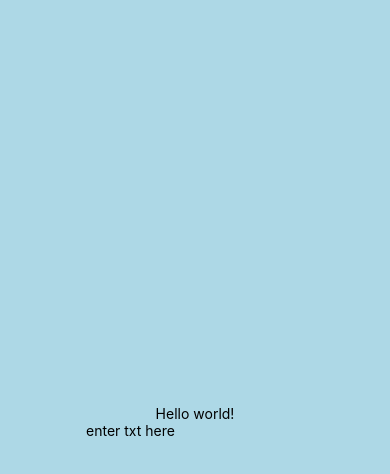
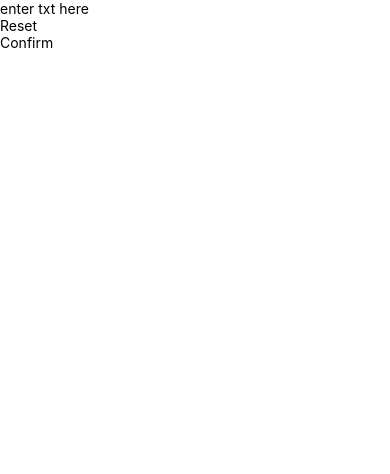
Before and after one commit to barksanto/Native-Numbers-Game, a React Native app: screen / in a window 390 px wide. Shown: the top 474 px of the page. Built offline with nearby package versions, Linux system fonts and the light colour scheme.

Commit message:
render 2 buttons - using {children} prop for text in them

```diff
--- a/App.js
+++ b/App.js
@@ -1,22 +1,8 @@
-import { StatusBar } from "expo-status-bar"
 import { StyleSheet, Text, View } from "react-native"
 import StartGameScreen from "./screens/StartGameScreen"
 
 export default function App() {
-  return (
-    <View style={styles.container}>
-      <Text>Hello world!</Text>
-      <StatusBar style="auto" />
-      <StartGameScreen />
-    </View>
-  )
+  return <StartGameScreen />
 }
 
-const styles = StyleSheet.create({
-  container: {
-    flex: 1,
-    backgroundColor: "lightblue",
-    alignItems: "center",
-    justifyContent: "center",
-  },
-})
+const styles = StyleSheet.create({})
--- a/components/PrimaryButton.js
+++ b/components/PrimaryButton.js
@@ -1,9 +1,9 @@
 import { Button, View, Text } from "react-native"
 
-function PrimaryButton(props) {
+function PrimaryButton({ children }) {
   return (
     <View>
-      <Text>{props.children}</Text>
+      <Text>{children}</Text>
     </View>
   )
 }
--- a/screens/StartGameScreen.js
+++ b/screens/StartGameScreen.js
@@ -1,13 +1,20 @@
-import { View, TextInput } from "react-native"
+import { View, TextInput, StyleSheet } from "react-native"
 import PrimaryButton from "../components/PrimaryButton"
 
 function StartGameScreen() {
   return (
     <View>
       <TextInput placeholder="enter txt here" />
-      <PrimaryButton />
+      <PrimaryButton>Reset</PrimaryButton>
+      <PrimaryButton>Confirm</PrimaryButton>
     </View>
   )
 }
 
 export default StartGameScreen
+
+const styles = StyleSheet.create({
+  button: {
+    textColor: "red",
+  },
+})
```
